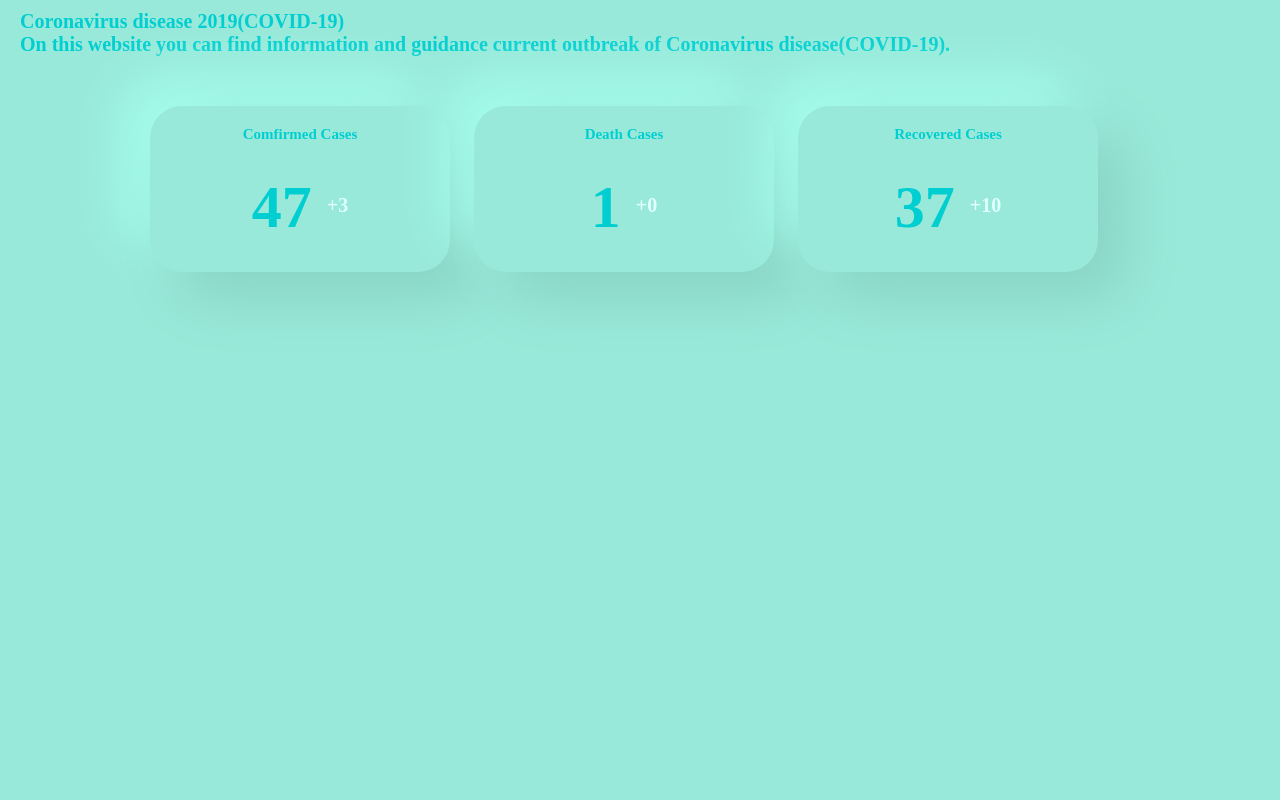
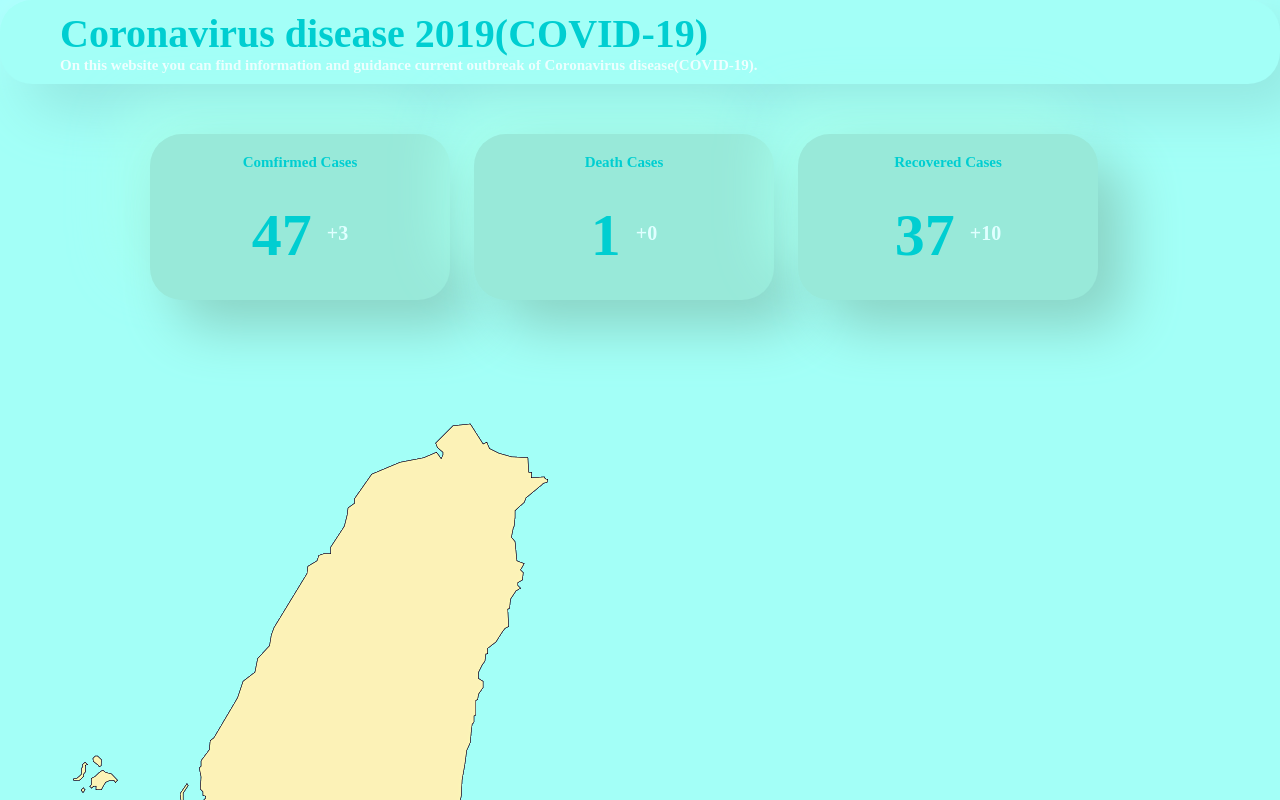
Before and after one commit to WeiAsahiChen/userInterface, a plain HTML site: page index.html in a window 1280 px wide. Shown: the top 800 px of the page. Drawn offline with Linux system fonts and the light colour scheme.

Commit message:
put the .png in rpoject and using flexbox

```diff
--- a/index.css
+++ b/index.css
@@ -1,10 +1,29 @@
-.title{
-    font-size: 20px;
+nav{
+    border-radius: 32px;
+    background: #a3fff7;
+    box-shadow:  27px 27px 55px #94e8e1,
+                 -27px -27px 55px #b2ffff;
+}
+
+nav>.title{
+    font-size: 40px;
     font-weight: bold;
     color: darkturquoise;
-    padding-left: 20px;
+    padding-left: 60px;
     padding-top: 10px;
-    }
+}
+nav>.viceTitle{
+    font-size: 15px;
+    font-weight: bold;
+    color: azure;
+    padding-left: 60px;
+    padding-bottom: 10px;
+}
+
+main{
+    background: #a3fff7;
+}
+
 .content{
     width: 1000px;
     margin-left: auto;
--- a/index.html
+++ b/index.html
@@ -8,13 +8,15 @@
 
         </style>
     </head>
-    <body style="margin: 0;background: #98e9d9;">
-        <div class="title">
-            Coronavirus disease 2019(COVID-19)<br/>On this website you can find information and guidance current outbreak of Coronavirus disease(COVID-19).
-        </div>
-
-        <div>
-        </div>
+    <body style="margin: 0;background: #a3fff7">
+        <nav>
+            <div class="title">
+                Coronavirus disease 2019(COVID-19)
+            </div>
+            <div class="viceTitle">
+                On this website you can find information and guidance current outbreak of Coronavirus disease(COVID-19).
+            </div>
+        </nav>
 
         <div class="content">
             <div class="box">
@@ -42,5 +44,10 @@
                 </div>
             </div>
         </div>
+
+        <main>
+            <img src="taiwan.png">
+        </main>
+
     </body>
 </html>
```
Also changed, not shown: taiwan.png (added).
